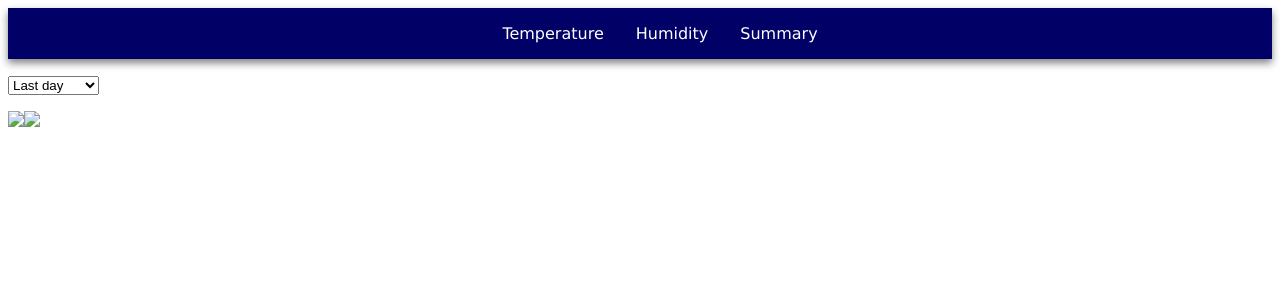
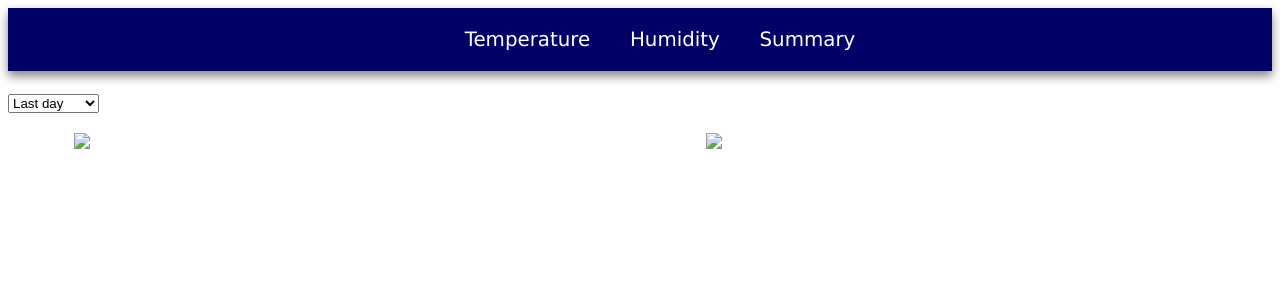
Before and after one commit to jschnab/weather-station, a PHP site: page / in a window 1280 px wide. Shown: the top 300 px of the page. Run offline with PHP 8.4, Linux system fonts and the light colour scheme.

Commit message:
make css responsive

```diff
--- a/weather_station/web/styles.css
+++ b/weather_station/web/styles.css
@@ -1,52 +1,79 @@
-/*
-html { box-sizing: border-box; }
-* { box-sizing: inherit; }
-*/
+html {
+    font-size: calc(0.6em + 0.8vw);
+}
+
 body {
     font-family: Verdana, sans-serif;
     font-size: 100%;
 }
+
 #layout {
     display: grid;
     grid-template-rows: [menu-start] auto [selectors-start] auto [plots-start] auto;
     grid-template-areas: "menu" "selectors" "plots";
 }
+
 nav {
     padding: 1em;
     background-color: #006;
     box-shadow: 0 .25em .5em gray;
     grid-area: menu;
 }
+
 nav ul {
     margin: 0;
     display: flex;
     justify-content: center;
 }
+
 nav ul li {
     display: block;
 }
+
 nav ul li a {
     text-decoration: none;
     color: #fff;
     padding: 1em;
 }
+
 nav ul li a:focus {
     background-color: #008;
 }
+
 nav ul li a:hover {
     background-color: #008;
 }
+
 nav ul li a:active {
     background-color: #00A;
 }
+
+@media screen and (max-width: 400px) {
+    nav ul {
+	padding: 0;
+	justify-content: start;
+    }
+    nav ul li a {
+	padding: 1em 0.5em;
+    }
+}
+
 #selectors {
     margin: 1em 0;
     grid-area: selectors;
 }
+
 #plots {
     grid-area: plots;
     display: flex;
     flex-flow: row wrap;
+    justify-content: space-around;
+}
+
+img {
+    margin-bottom: 2em;
+    min-width: 500px;
+    max-width: 100%;
 }
 
 .summary-section {
```
